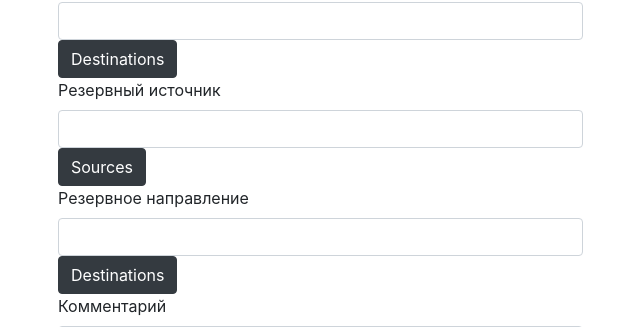
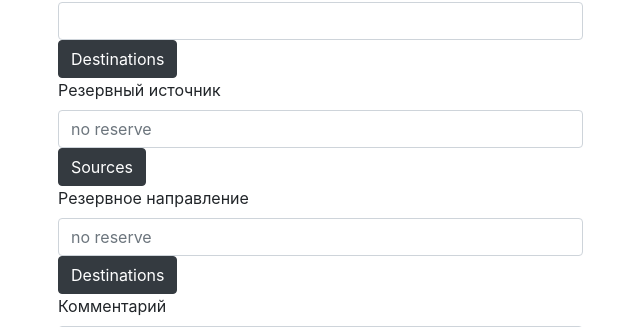
Before and after one commit to evgeniygroznykh/Engrepo, a Flask app: page /switching_reports/create_switching_report in a window 1280 px wide. Shown: the part 730-1057 px from the top of the page, without its empty margins (42-682 px from the left). Run offline with Flask 2, Linux system fonts and the light colour scheme; parts of the project's set-up code (start-up, migrations or seed data) failed here and were passed over; some libraries are stand-ins or nearby versions.

Commit message:
Made reserve src&dest nullable
Added placeholder for reserve src&dest input forms equal to 'no reserve', reserve_source and reserve_destinations attributes of switching_report model are nullable from now

```diff
--- a/switching_reports/models/switching_report.py
+++ b/switching_reports/models/switching_report.py
@@ -15,9 +15,9 @@ class SwitchingReport(app_db.Model):
     translation_start_time = app_db.Column(app_db.DateTime, nullable=False)
     translation_end_time = app_db.Column(app_db.DateTime, nullable=False)
     main_source = app_db.Column(app_db.String(50), nullable=False)
-    reserve_source = app_db.Column(app_db.String(50), nullable=False)
+    reserve_source = app_db.Column(app_db.String(50))
     main_destination = app_db.Column(app_db.String(50), nullable=False)
-    reserve_destination = app_db.Column(app_db.String(50), nullable=False)
+    reserve_destination = app_db.Column(app_db.String(50))
     customer = app_db.Column(app_db.String(50), nullable=False)
     remarks = app_db.Column(app_db.Text, default='Без замечаний')
     request_file_path = app_db.Column(app_db.Text)
--- a/switching_reports/templates/create-switching-report.html
+++ b/switching_reports/templates/create-switching-report.html
@@ -161,7 +161,7 @@
                     <br>
 
                     <label for="reserveSwitchingSource">Резервный источник</label>
-                    <input type="text" class="form-control" id="reserveSwitchingSource" name="reserveSwitchingSource" placeholder="" value="" required="" maxlength="50">
+                    <input type="text" class="form-control" id="reserveSwitchingSource" name="reserveSwitchingSource" placeholder="no reserve" value="" maxlength="50">
                     <div class="invalid-feedback">
                       Необходимо ввести основной источник для данной коммутации.
                     </div>
@@ -170,7 +170,7 @@
                     <br>
 
                     <label for="reserveSwitchingDestination">Резервное направление</label>
-                    <input type="text" class="form-control" id="reserveSwitchingDestination" name="reserveSwitchingDestination" placeholder="" value="" required="" maxlength="50">
+                    <input type="text" class="form-control" id="reserveSwitchingDestination" name="reserveSwitchingDestination" placeholder="no reserve" value="" maxlength="50">
                     <div class="invalid-feedback">
                       Необходимо ввести основное направление для данной коммутации.
                     </div>
--- a/switching_reports/templates/switching-report-update.html
+++ b/switching_reports/templates/switching-report-update.html
@@ -161,7 +161,7 @@
                     <br>
 
                     <label for="reserveSwitchingSource">Резервный источник</label>
-                    <input type="text" class="form-control" id="reserveSwitchingSource" name="reserveSwitchingSource" placeholder="" value="{{ switching_report.reserve_source }}" required="" maxlength="50">
+                    <input type="text" class="form-control" id="reserveSwitchingSource" name="reserveSwitchingSource" placeholder="no reserve" value="{{ switching_report.reserve_source }}" maxlength="50">
                     <div class="invalid-feedback">
                       Необходимо ввести основной источник для данной коммутации.
                     </div>
@@ -170,7 +170,7 @@
                     <br>
 
                     <label for="reserveSwitchingDestination">Резервное направление</label>
-                    <input type="text" class="form-control" id="reserveSwitchingDestination" name="reserveSwitchingDestination" placeholder="" value="{{ switching_report.reserve_destination }}" required="" maxlength="50">
+                    <input type="text" class="form-control" id="reserveSwitchingDestination" name="reserveSwitchingDestination" placeholder="no reserve" value="{{ switching_report.reserve_destination }}" maxlength="50">
                     <div class="invalid-feedback">
                       Необходимо ввести резервное направление для данной коммутации.
                     </div>
```
